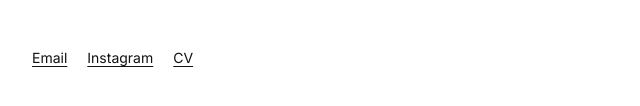
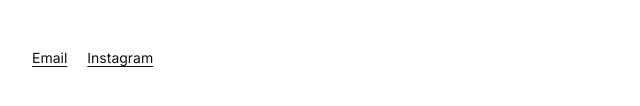
Before and after one commit to hrimmmmm/hrimmmmm.github.io, a plain HTML site: page about.html in a window 1280 px wide. Shown: the part 480-586 px from the top of the page, 0-640 px from the left. Drawn offline with Linux system fonts and the light colour scheme.

Commit message:
Update about.html

```diff
--- a/about.html
+++ b/about.html
@@ -57,7 +57,6 @@
       <div class="about-links">
         <a href="mailto:hyelin1122@gmail.com">Email</a>
         <a href="https://www.instagram.com/heatherlim.studio/">Instagram</a>
-        <a href="YOUR_CV">CV</a>
       </div>
 
     </div>
```
